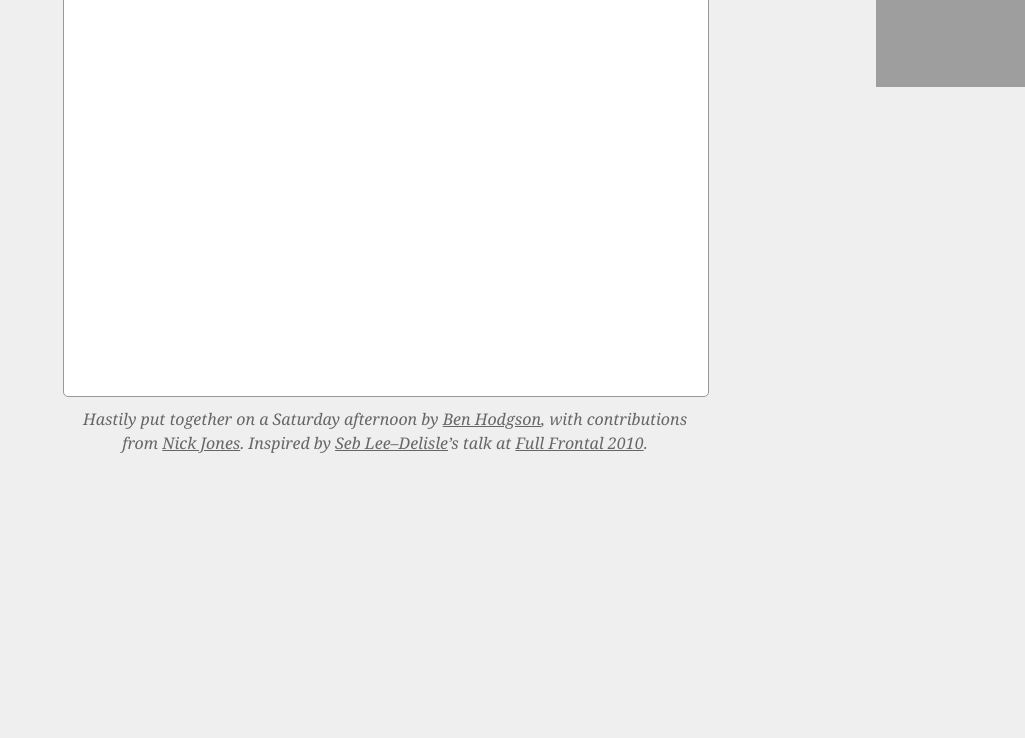
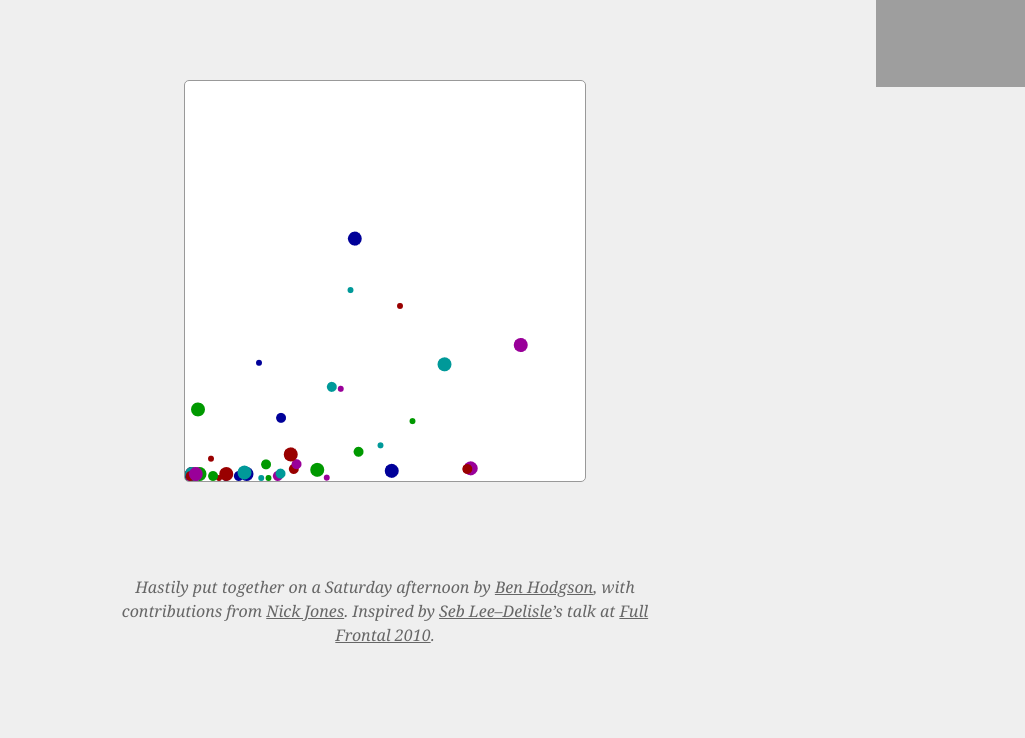
Before and after one commit to benhodgson/panvas, a plain HTML site: page index.html in a window 1280 px wide. Shown: the part 62-800 px from the top of the page, without its empty margins (255-1280 px from the left). Drawn offline with nearby package versions, Linux system fonts and the light colour scheme; grey boxes are pictures that could not be loaded.

Commit message:
The canvas now rotates, with the simulation’s gravity rotation to oppose it.

```diff
--- a/index.html
+++ b/index.html
@@ -10,7 +10,9 @@
 </head>
 <body>
   <h1>HTML5 Canvas Particle Simulation</h1>
-  <canvas id="panvas"></canvas>
+  <div id="container">
+    <canvas id="panvas"></canvas>
+  </div>
   <footer>
     Hastily put together on a Saturday afternoon by
     <a href="http://benhodgson.com/">Ben Hodgson</a>, with contributions from
--- a/panvas.js
+++ b/panvas.js
@@ -1,11 +1,16 @@
 (function(window, undefined) {
 
-  var g = -500, // px/sec^2
+  var g = -10, // gravity / px/sec^2
+      rotationPeriod = 20, // secs
+      coefficientOfRestitution = 0.75,
+      maxInitialComponentVelocity = 1000,
       maxParticles = 100,
-      coefficientOfRestitution = 0.75,
-      colours = ['#900', '#090', '#009', '#099', '#909'];
+      colours = ['#900', '#090', '#009', '#099', '#909'],
+      sizes = [3, 5, 7];
 
   var document = window.document,
+      TWO_PI = Math.PI * 2, // rads
+      rotationFrequency = TWO_PI / rotationPeriod, // rads/sec
       ctx,
       canvas,
       canvasWidth,
@@ -14,72 +19,81 @@
       originY,
       lastSim,
       scene = [],
-      idx = 0;
+      idx = 0,
+      gx = 0,
+      gy = 0,
+
+      // "up" is the direction in which to orient the canvas
+      // "down" is the direction in which gravity acts
+      thisWayUp = 0, // rads
+      thisWayDown = thisWayUp + Math.PI; // rads
 
   function Particle(radius) {
     this.radius = radius;
     this.fill = "#000";
     this.x = originX;
     this.y = originY;
-    this.dx = 0; // pixels per second
-    this.dy = 0; // pixels per second
-    this.bounces = 0;
-    this.simulate = true;
+    this.dx = 0; // px/sec
+    this.dy = 0; // px/sec
   };
 
   Particle.prototype.draw = function(ctx) {
     ctx.beginPath();
     ctx.fillStyle = this.fill;
-    ctx.arc(this.x, this.y, this.radius, 0, Math.PI*2, true);
+    ctx.arc(this.x, this.y, this.radius, 0, TWO_PI, true);
     ctx.closePath();
     ctx.fill();
   };
 
   Particle.prototype.advanceSimulationBy = function(interval) {
 
-    var intervalSecs = interval / 1000,
-        dg = g * intervalSecs,
-        dx = this.dx * intervalSecs,
-        dy = this.dy * intervalSecs;
-
-    if(this.simulate) {
-      this.dy -= dg;
-      this.x += dx;
-      this.y += dy;
+    this.dy += gy;
+    this.dx += gx;
+    this.x += this.dx * interval;
+    this.y += this.dy * interval;
 
     if(this.y + this.radius > canvasHeight) {
-          this.bounces++;
         this.y = canvasHeight - this.radius;
         this.dy = -1 * this.dy * coefficientOfRestitution;
     } else if(this.y - this.radius < 0) {
-          this.bounces++;
         this.y = 0 + this.radius;
         this.dy = -1 * this.dy * coefficientOfRestitution;
     }
 
     if(this.x + this.radius > canvasWidth) {
-          this.bounces++;
         this.x = canvasWidth - this.radius;
         this.dx = -1 * this.dx * coefficientOfRestitution;
     } else if(this.x - this.radius< 0) {
-          this.bounces++;
         this.x = 0 + this.radius;
         this.dx = -1 * this.dx * coefficientOfRestitution;
-      }
     }
 
   };
 
   function redraw() {
+
     ctx.clearRect(0, 0, canvasWidth, canvasHeight);
     for(var i=0; i < scene.length; i++) {
       scene[i].draw(ctx);
     }
+
+    // Rotate the canvas so as to oppose the gravity delta
+    canvas.style['WebkitTransform'] = 'rotate('+thisWayUp+'rad)';
+    canvas.style['MozTransform'] = 'rotate('+thisWayUp+'rad)';
+    canvas.style['OTransform'] = 'rotate('+thisWayUp+'rad)';
+
   };
 
   function simulate() {
     var now = new Date(),
-        interval = now - lastSim;
+        interval = (now - lastSim) / 1000;
+
+    // Rotate gravity slightly
+    var deltaTheta = rotationFrequency * interval;
+    thisWayDown = (thisWayDown + deltaTheta) % TWO_PI;
+    thisWayUp = (thisWayUp + deltaTheta) % TWO_PI
+    gy = g * Math.cos(thisWayDown);
+    gx = g * Math.sin(thisWayDown);
 
     for(var i=0; i < scene.length; i++) {
       scene[i].advanceSimulationBy(interval);
@@ -97,12 +111,12 @@
   };
 
   var cycleColour = cycle(colours),
-      cycleSize = cycle([3, 5, 7]),
+      cycleSize = cycle(sizes);
 
   function spawn() {
     var p = new Particle(cycleSize());
-    p.dx = (Math.random() -0.5) * 500;
-    p.dy = Math.random() * -400;
+    p.dx = (Math.random() -0.5) * maxInitialComponentVelocity;
+    p.dy = (Math.random() -0.5) * maxInitialComponentVelocity;
     p.fill = cycleColour();
     scene[idx] = p;
     idx = (idx + 1) % maxParticles;
@@ -122,7 +136,7 @@
     canvas.height = canvasHeight;
 
     originX = ~~(canvasWidth * 0.5);
-    originY = ~~(canvasHeight * 0.25);
+    originY = ~~(canvasHeight * 0.5);
 
     ctx = canvas.getContext('2d');
 
--- a/styles.css
+++ b/styles.css
@@ -1,7 +1,7 @@
 body {
     background: #efefef;
     font-family: "Helvetica Neue", "Helvetica", calibri, sans-serif;
-    width: 644px;
+    width: 570px;
     margin: 0 auto;
 }
 
@@ -11,6 +11,7 @@ h1 {
 }
 
 footer {
+    display: block;
     color: #666;
     text-align: center;
     font-style: italic;
@@ -27,21 +28,31 @@ footer a:hover {
     color: #036;
 }
 
+#container {
+    width: 570px;
+    height: 570px;
+}
+
+#panvas {
+    position: relative;
+    top: 85px;
+    display: block;
+    width: 400px;
+    height: 400px;
+    border: 1px solid #999;
+    border-radius: 5px;
+    -o-border-radius: 5px;
+    -moz-border-radius: 5px;
+    -webkit-border-radius: 5px;
+    background: white;
+    margin: 0 auto;
+}
+
 #fork_me {
     position: absolute;
     top: 0;
     right: 0;
     width: 149px;
     height: 149px;
-    background: url(http://s3.amazonaws.com/github/ribbons/forkme_right_green_007200.png)
+    background: url(http://s3.amazonaws.com/github/ribbons/forkme_right_green_007200.png);
 }
-
-#panvas {
-    display: block;
-    width: 644px;
-    height: 400px;
-    border: 1px solid #999;
-    border-radius: 5px;
-    background: white;
-    margin: 0 auto;
-}
```
Lines whose indentation alone changed are shown as unchanged.
